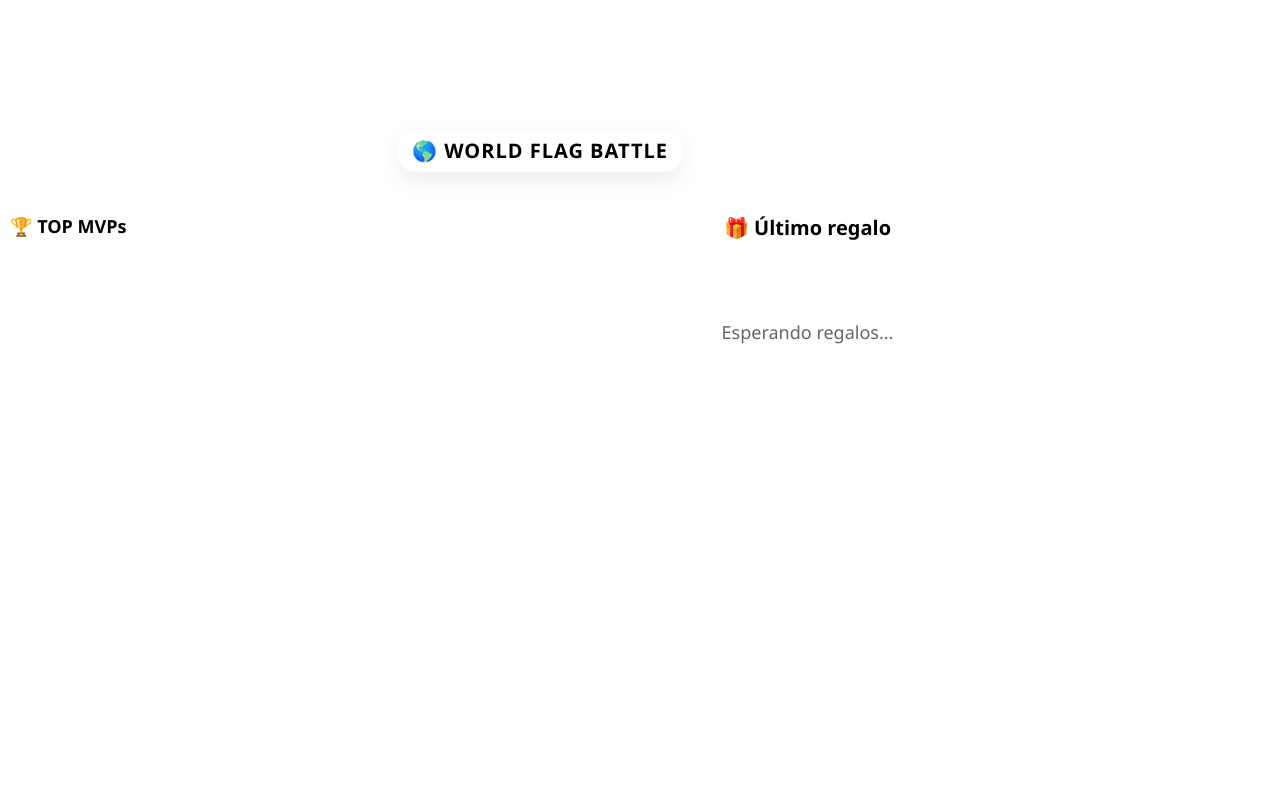
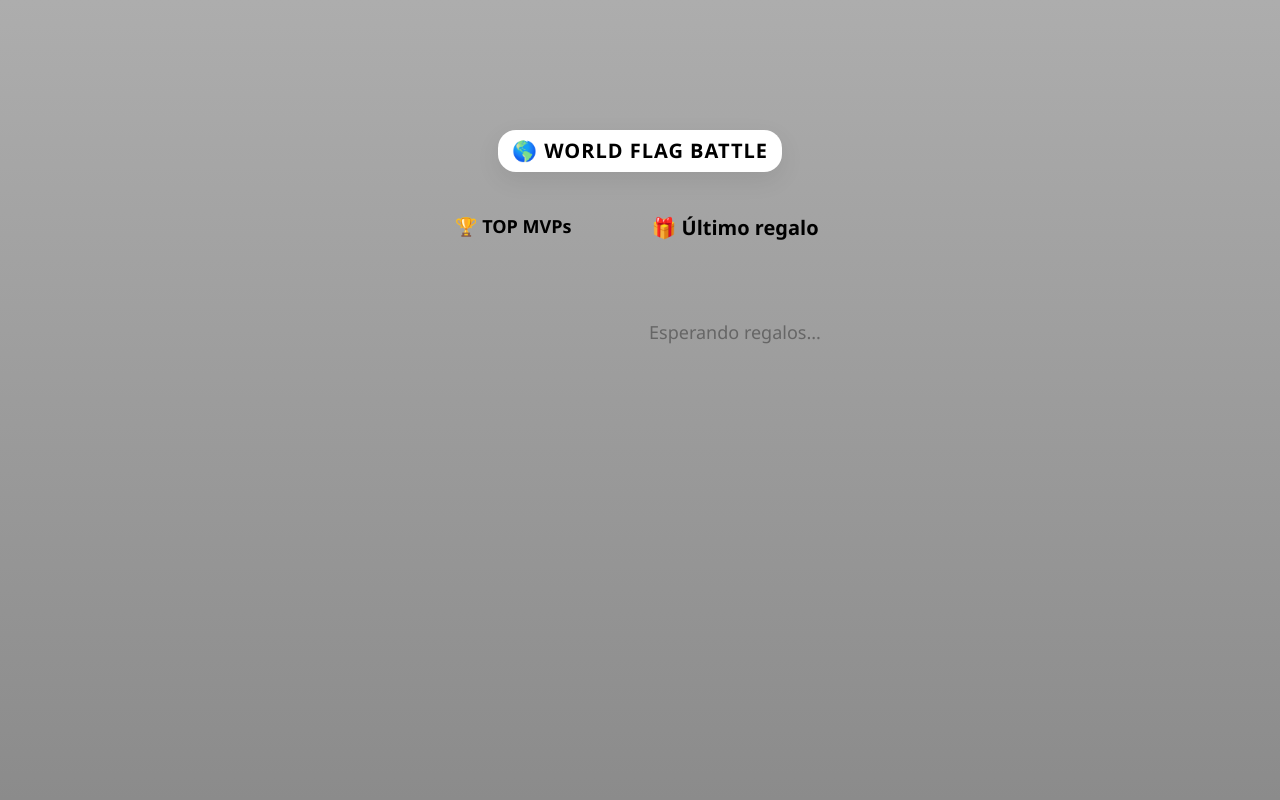
Before and after one commit to jhbermeop10/TikTokFlagGame, a website: page overlay/tiktok.html in a window 1280 px wide. Shown: the top 800 px of the page. Drawn offline with nearby package versions, Linux system fonts and the light colour scheme; no server answers.

Commit message:
refactor: prueba de resolucion

```diff
--- a/overlay/css/tiktok.css
+++ b/overlay/css/tiktok.css
@@ -160,19 +160,6 @@ body{
     180deg,
     #adadad,
     #8b8b8b);
-
-}
-
-body{
-
-    width:1080px;
-    height:1920px;
-
-    margin:0;
-
-    overflow:hidden;
-
-    background:transparent;
 
 }
 
```
